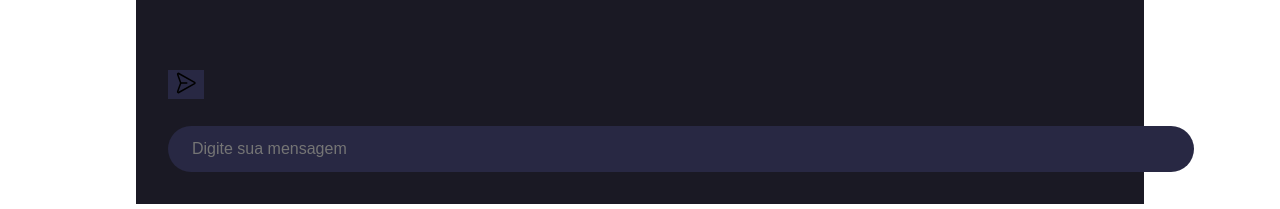
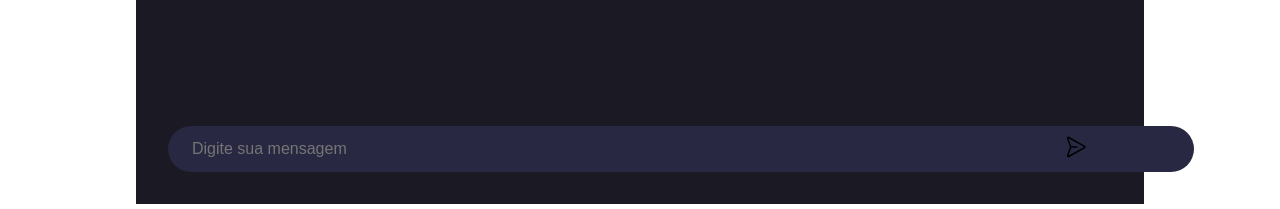
Before and after one commit to claytonfortunato/webChat-04, a React (Vite) app: page / in a window 1280 px wide. Shown: the part 668-877 px from the top of the page. Built offline with nearby package versions, Linux system fonts and the light colour scheme; the HTML template or start-up script is replaced by a standard one.

Commit message:
feat: icon button add input

```diff
--- a/src/components/ChatInput/styles.ts
+++ b/src/components/ChatInput/styles.ts
@@ -2,7 +2,7 @@ import styled from "styled-components";
 
 export const Container = styled.div`
   width: 100%;
-
+  position: relative;
   input {
     border: none;
     width: 100%;
@@ -22,11 +22,18 @@ export const Container = styled.div`
   }
 `;
 
-export const Button = styled.button`
+export const Button = styled.div`
   position: absolute;
-  top: 92.2%;
+  top: 50%;
+  transform: translateY(-50%);
+  right: 1.5rem;
+  color: inherit;
+  cursor: pointer;
+  background-color: transparent;
+  border: none;
+  transition: 0.5s all ease-in-out;
 
-  cursor: pointer;
-  background-color: #282843;
-  border: none;
+  &:hover {
+    color: #ddd;
+  }
 `;
--- a/src/hooks/useMessage.ts
+++ b/src/hooks/useMessage.ts
@@ -1,3 +1,4 @@
+import { MessageContext } from "../contexts/MessageContext";
 import { useContext } from "react";
 
 export const useMessage = () => {
```
